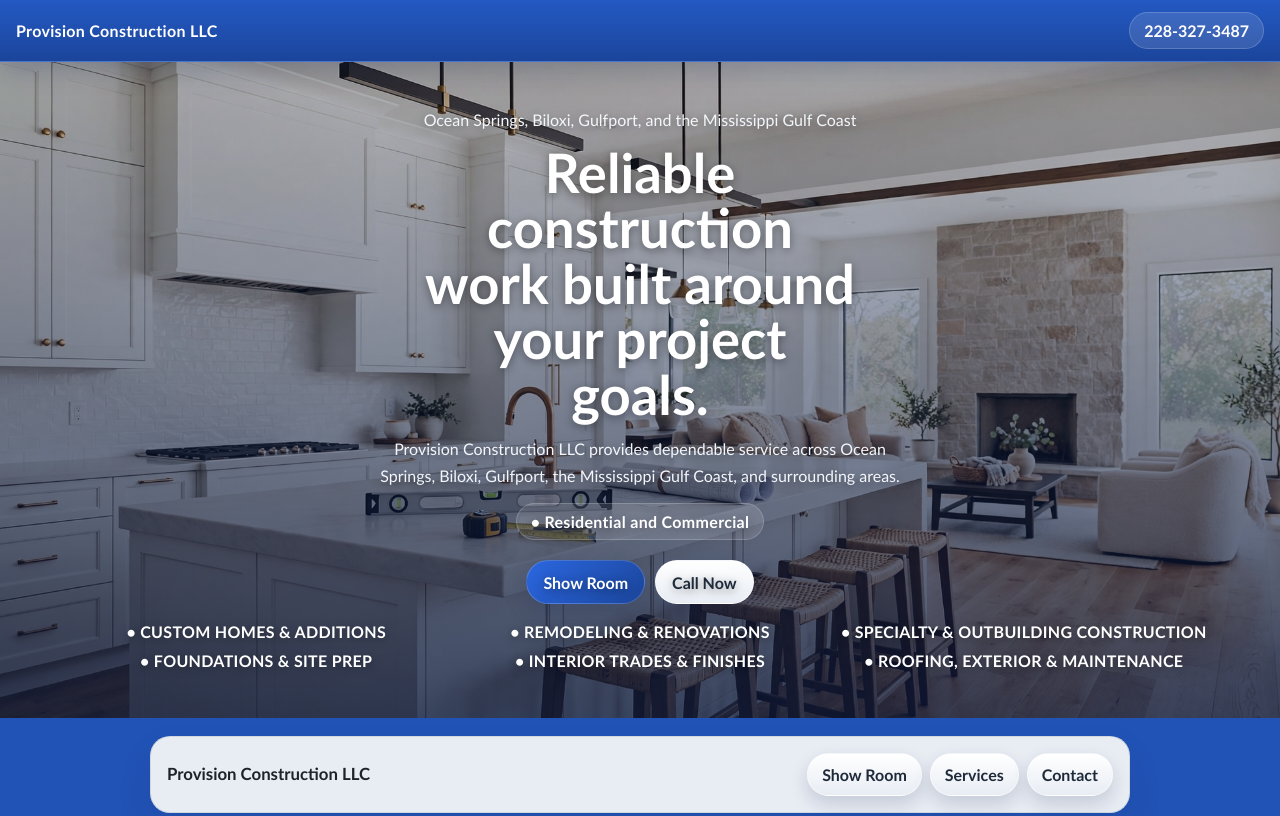
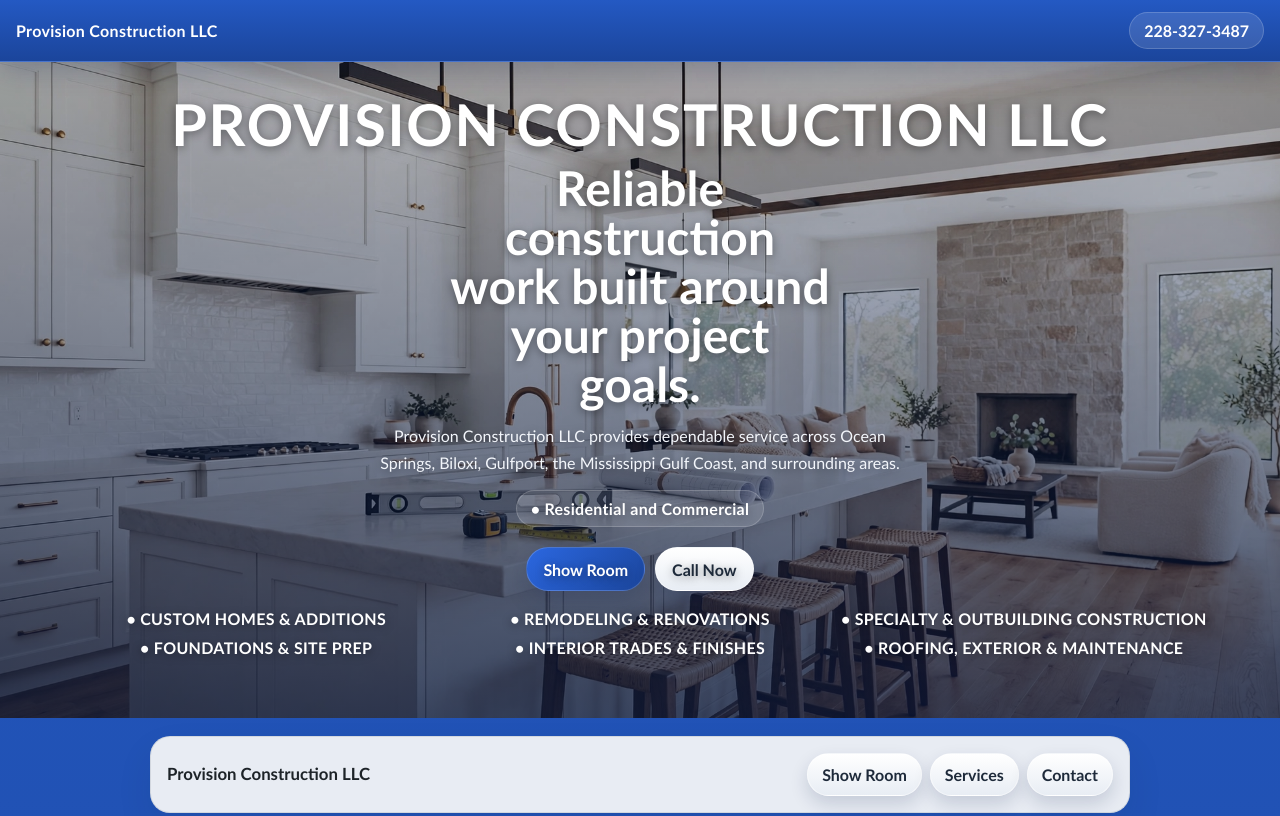
Before and after one commit to G-Killman/provision, a website: page index.html in a window 1280 px wide. Shown: the top 816 px of the page. Drawn offline with Linux system fonts and the light colour scheme.

Commit message:
Adjust home hero typography

```diff
--- a/index.html
+++ b/index.html
@@ -19,7 +19,7 @@
       </div>
       <div class="hero-content">
         <div class="hero-copy reveal">
-          <p class="eyebrow">Ocean Springs, Biloxi, Gulfport, and the Mississippi Gulf Coast</p>
+          <p class="hero-company-name">Provision Construction LLC</p>
           <h2 id="hero-title">Reliable construction work built around your project goals.</h2>
           <p class="lead">
             Provision Construction LLC provides dependable service across Ocean Springs, Biloxi, Gulfport, the Mississippi Gulf Coast, and surrounding areas.
--- a/styles.css
+++ b/styles.css
@@ -347,7 +347,7 @@ main {
 
 /* Large opening headline. */
 .hero h2 {
-  font-size: clamp(2rem, 8vw, 3.4rem);
+  font-size: clamp(1.9rem, 7vw, 3rem);
   line-height: 1.02;
   max-width: 14ch;
   margin: 0 auto;
@@ -367,6 +367,19 @@ main {
 .hero .eyebrow,
 .hero .lead {
   color: #f3f6fb;
+}
+
+/* Company name line at the top of the home hero. */
+.hero-company-name {
+  margin: 0 0 10px;
+  color: #ffffff;
+  font-size: clamp(2rem, 5.5vw, 3.6rem);
+  line-height: 1.05;
+  font-weight: 900;
+  letter-spacing: 0.03em;
+  text-transform: uppercase;
+  text-align: center;
+  text-shadow: 0 2px 10px rgba(0, 0, 0, 0.4);
 }
 
 /* Short intro paragraph under the main headline. */
```
